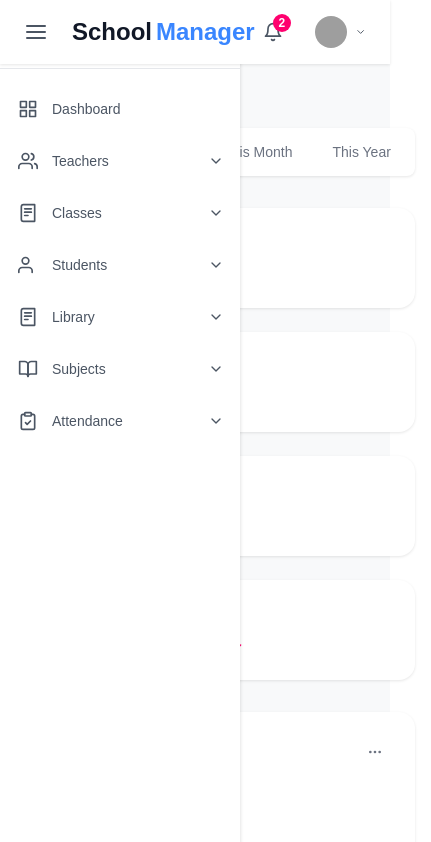
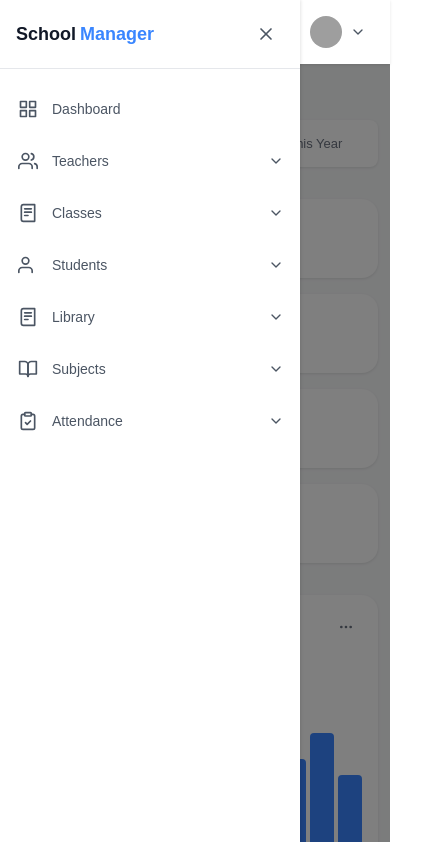
Before and after one commit to mharoon-dev/attendance-managment-admin, a React (Vite) app: page /dashboard in a window 390 px wide. Shown: the top 842 px of the page, 431 px wide, since content can reach past the window. Built offline with nearby package versions, Linux system fonts and the light colour scheme; grey boxes are pictures that could not be loaded.

Commit message:
fixing UI

```diff
--- a/src/components/Sidebar/Sidebar.css
+++ b/src/components/Sidebar/Sidebar.css
@@ -6,9 +6,27 @@
   width: 250px;
   background-color: #fff;
   box-shadow: 1px 0 3px rgba(0, 0, 0, 0.1);
-  transition: transform 0.3s ease;
-  z-index: 900;
+  transition: all 0.3s ease;
+  z-index: 1000;
   overflow-y: auto;
+}
+
+.sidebar-overlay {
+  position: fixed;
+  top: 0;
+  left: 0;
+  right: 0;
+  bottom: 0;
+  background-color: rgba(0, 0, 0, 0.5);
+  z-index: 999;
+  display: none;
+  opacity: 0;
+  transition: opacity 0.3s ease;
+}
+
+.sidebar:not(.closed) + .sidebar-overlay {
+  display: block;
+  opacity: 1;
 }
 
 .sidebar.closed {
@@ -152,7 +170,35 @@
 
 @media (max-width: 768px) {
   .sidebar {
-    width: 240px;
+    width: 280px;
+    transform: translateX(-100%);
+  }
+
+  .sidebar:not(.closed) {
+    transform: translateX(0);
+  }
+
+  .sidebar-header {
+    padding: 1rem;
+  }
+
+  .nav-item {
+    padding: 0.875rem 1.25rem;
+  }
+
+  .sub-item {
+    padding: 0.75rem 1rem 0.75rem 3.5rem;
+  }
+
+  .logo {
+    font-size: 1.25rem;
+  }
+}
+
+@media (max-width: 480px) {
+  .sidebar {
+    width: 100%;
+    max-width: 300px;
   }
 
   .nav-item {
@@ -160,7 +206,55 @@
   }
 
   .sub-item {
-    padding-left: 2.75rem;
+    padding: 0.625rem 1rem 0.625rem 3rem;
+  }
+
+  .logo {
+    font-size: 1.125rem;
+  }
+}
+
+@media (max-width: 320px) {
+  .sidebar {
+    width: 100%;
+    max-width: 260px;
+  }
+
+  .sidebar-header {
+    padding: 0.75rem;
+  }
+
+  .nav-item {
+    padding: 0.625rem 0.875rem;
+    font-size: 0.813rem;
+  }
+
+  .nav-icon {
+    width: 20px;
+    height: 20px;
+    margin-right: 0.5rem;
+  }
+
+  .sub-item {
+    padding: 0.5rem 0.875rem 0.5rem 2.75rem;
+    font-size: 0.813rem;
+  }
+
+  .logo {
+    font-size: 1rem;
+  }
+
+  .close-sidebar {
+    padding: 0.375rem;
+  }
+
+  .expand-icon {
+    width: 14px;
+    height: 14px;
+  }
+
+  .sub-items.expanded {
+    max-height: 160px;
   }
 }
 
--- a/src/components/Sidebar/Sidebar.jsx
+++ b/src/components/Sidebar/Sidebar.jsx
@@ -120,6 +120,7 @@ const Sidebar = ({ isOpen, toggleSidebar }) => {
   ];
 
   return (
+    <>
       <div className={`sidebar ${!isOpen ? 'closed' : ''}`}>
         <div className="sidebar-header">
           <div className="logo">
@@ -184,6 +185,8 @@ const Sidebar = ({ isOpen, toggleSidebar }) => {
           </nav>
         </div>
       </div>
+      <div className="sidebar-overlay" onClick={toggleSidebar}></div>
+    </>
   );
 };
 
--- a/src/pages/Dashboard/Dashboard.css
+++ b/src/pages/Dashboard/Dashboard.css
@@ -1,20 +1,22 @@
 .dashboard-container {
   min-height: 100vh;
   background-color: #f8f9fa;
-  display: flex;
+  position: relative;
+  width: 100%;
 }
 
 .main-content {
-  flex: 1;
   padding: 2rem;
   margin-left: 250px;
-  margin-top: 64px; /* Add top margin equal to navbar height */
-  min-height: calc(100vh - 64px); /* Subtract navbar height */
-  transition: margin-left 0.3s ease;
+  margin-top: 64px;
+  min-height: calc(100vh - 64px);
+  transition: all 0.3s ease;
+  width: calc(100% - 250px);
 }
 
 .main-content.sidebar-closed {
   margin-left: 0;
+  width: 100%;
 }
 
 .dashboard-header {
@@ -319,14 +321,20 @@
 }
 
 @media (max-width: 1024px) {
+  .stats-grid {
+    grid-template-columns: repeat(2, 1fr);
+  }
+
   .dashboard-grid {
     grid-template-columns: 1fr;
+    gap: 1.5rem;
   }
 }
 
 @media (max-width: 768px) {
   .main-content {
     margin-left: 0;
+    width: 100%;
     padding: 1rem;
   }
 
@@ -340,13 +348,187 @@
     width: 100%;
     overflow-x: auto;
     padding: 0.5rem;
+    justify-content: flex-start;
   }
 
   .date-filter-button {
     white-space: nowrap;
+    padding: 0.5rem 0.75rem;
+    font-size: 0.813rem;
   }
 
   .stats-grid {
     grid-template-columns: 1fr;
+    gap: 1rem;
+  }
+
+  .stat-card {
+    padding: 1.25rem;
+  }
+
+  .stat-icon {
+    width: 40px;
+    height: 40px;
+  }
+
+  .stat-value {
+    font-size: 1.25rem;
+  }
+
+  .dashboard-card {
+    padding: 1.25rem;
+  }
+
+  .chart-container {
+    height: 250px;
+  }
+
+  .activity-item,
+  .event-item {
+    padding: 0.75rem 0;
+  }
+
+  .activity-avatar,
+  .event-icon {
+    width: 36px;
+    height: 36px;
   }
 }
+
+@media (max-width: 480px) {
+  .main-content {
+    padding: 0.75rem;
+  }
+
+  .dashboard-header h1 {
+    font-size: 1.5rem;
+  }
+
+  .stat-card {
+    padding: 1rem;
+  }
+
+  .stat-icon {
+    width: 36px;
+    height: 36px;
+  }
+
+  .dashboard-card {
+    padding: 1rem;
+  }
+
+  .card-header h2 {
+    font-size: 1.125rem;
+  }
+
+  .chart-container {
+    height: 200px;
+  }
+}
+
+@media (max-width: 320px) {
+  .main-content {
+    padding: 0.5rem;
+    margin-top: 56px;
+    min-height: calc(100vh - 56px);
+    overflow-x: hidden;
+  }
+
+  .dashboard-header {
+    margin-bottom: 1rem;
+  }
+
+  .dashboard-header h1 {
+    font-size: 1.25rem;
+    line-height: 1.5;
+  }
+
+  .date-filter {
+    padding: 0.375rem;
+    margin: 0 -0.5rem;
+    width: calc(100% + 1rem);
+  }
+
+  .date-filter-button {
+    padding: 0.375rem 0.625rem;
+    font-size: 0.75rem;
+  }
+
+  .stats-grid {
+    gap: 0.75rem;
+    margin: 0 -0.25rem;
+  }
+
+  .stat-card {
+    padding: 0.75rem;
+    margin: 0 0.25rem;
+  }
+
+  .stat-icon {
+    width: 32px;
+    height: 32px;
+  }
+
+  .stat-title {
+    font-size: 0.75rem;
+    margin-bottom: 0.25rem;
+  }
+
+  .stat-value {
+    font-size: 1.125rem;
+  }
+
+  .stat-change {
+    font-size: 0.75rem;
+  }
+
+  .dashboard-grid {
+    gap: 0.75rem;
+    margin-top: 0.75rem;
+  }
+
+  .dashboard-card {
+    padding: 0.75rem;
+    margin: 0 0.25rem;
+  }
+
+  .card-header {
+    margin-bottom: 0.75rem;
+  }
+
+  .card-header h2 {
+    font-size: 1rem;
+  }
+
+  .activity-item,
+  .event-item {
+    padding: 0.5rem 0;
+  }
+
+  .activity-avatar,
+  .event-icon {
+    width: 32px;
+    height: 32px;
+  }
+
+  .activity-text,
+  .event-title {
+    font-size: 0.813rem;
+    line-height: 1.4;
+  }
+
+  .activity-time,
+  .event-date,
+  .event-time {
+    font-size: 0.688rem;
+  }
+
+  .chart-container {
+    height: 180px;
+    margin: 0 -0.25rem;
+  }
+
+  .chart-bar {
+    width: 18px;
+  }
+}
```
Lines whose indentation alone changed are shown as unchanged.
